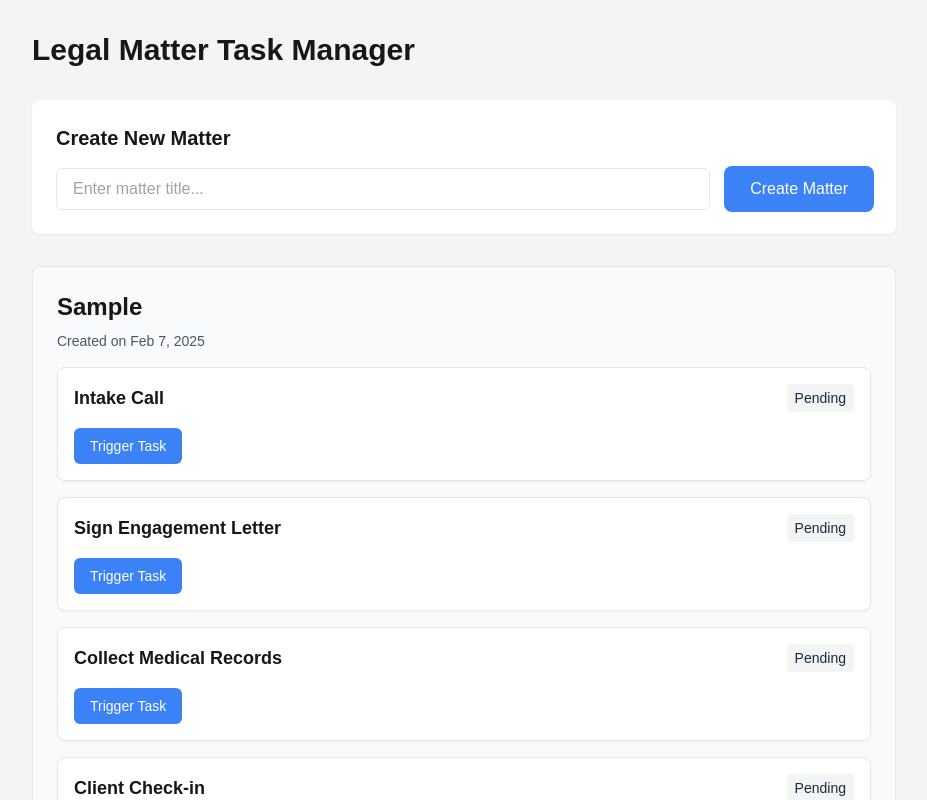
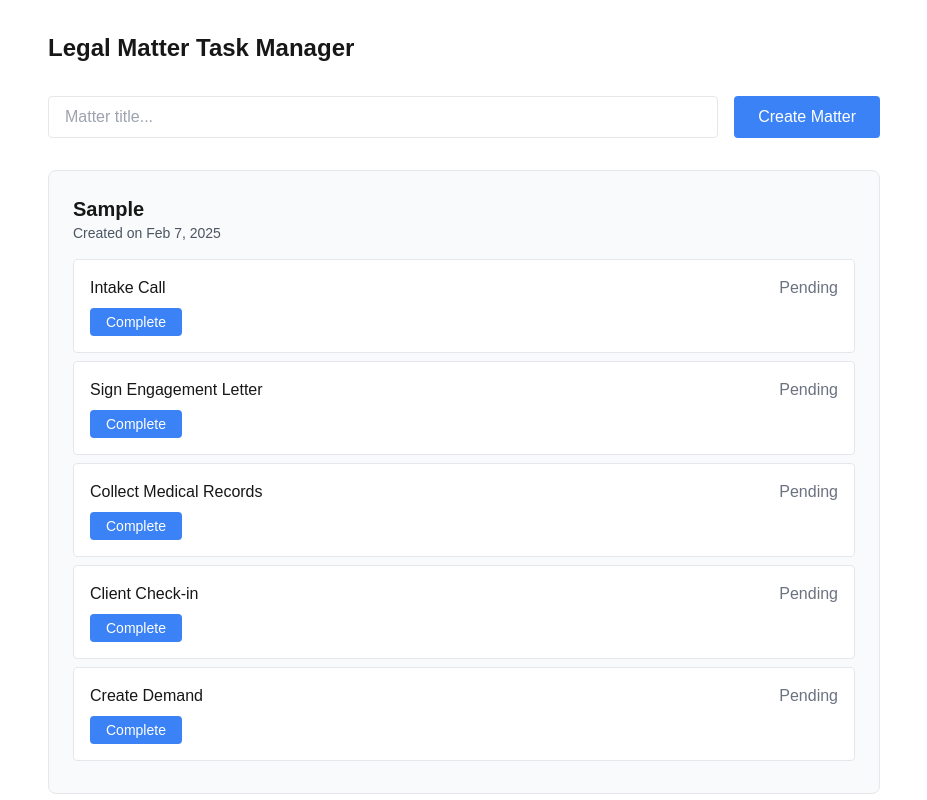
Before and after one commit to achrysaetos/taskset-manager-demo, a Next.js app: page / in a window 1280 px wide. Both pictures are taken after typing "Sample" into the empty fields and a click on the button "Create Matter". Shown: the top 800 px of the page, without its empty margins (176-1103 px from the left). Built offline with nearby package versions, Linux system fonts and the light colour scheme.

Commit message:
remove zustand and organize

```diff
--- a/app/components/Matter.tsx
+++ /dev/null
@@ -1,26 +0,0 @@
-import { Matter as MatterType } from '../types';
-import { Task } from './Task';
-import { format } from 'date-fns';
-
-interface MatterProps {
-  matter: MatterType;
-}
-
-export function Matter({ matter }: MatterProps) {
-  return (
-    <div className="border rounded-lg p-6 mb-6 bg-gray-50">
-      <div className="mb-4">
-        <h2 className="text-2xl font-bold mb-2">{matter.title}</h2>
-        <p className="text-sm text-gray-600">
-          Created on {format(matter.createdAt, 'MMM d, yyyy')}
-        </p>
-      </div>
-
-      <div className="space-y-4">
-        {matter.tasks.map(task => (
-          <Task key={task.id} task={task} />
-        ))}
-      </div>
-    </div>
-  );
-}
--- a/app/components/Task.tsx
+++ b/app/components/Task.tsx
@@ -1,54 +1,59 @@
-import { Task as TaskType } from '../types';
-import { useStore } from '../store';
 import { useState } from 'react';
+import { addWeeks, isAfter } from 'date-fns';
+import { Task as TaskType, Matter, TaskType as TaskName } from '../types';
 
 interface TaskProps {
+  type: TaskName;
   task: TaskType;
+  matter: Matter;
+  onComplete: () => void;
 }
 
-export function Task({ task }: TaskProps) {
-  const [message, setMessage] = useState<string | null>(null);
-  const triggerTask = useStore(state => state.triggerTask);
+export function Task({ type, task, matter, onComplete }: TaskProps) {
+  const [error, setError] = useState<string>();
 
-  const handleTrigger = () => {
-    const result = triggerTask(task.matterId, task.id);
-    setMessage(result.message);
-    if (result.success) {
-      setTimeout(() => setMessage(null), 3000);
+  const handleClick = () => {
+    // Check required tasks
+    for (const req of task.requires) {
+      if (!matter.tasks[req].completed) {
+        setError(`${req} must be completed first`);
+        return;
+      }
     }
+
+    // Check time requirement
+    if (task.waitWeeks) {
+      const afterTask = matter.tasks[task.waitWeeks.after];
+      const requiredDate = addWeeks(afterTask.completedAt || afterTask.createdAt, task.waitWeeks.weeks);
+      if (!isAfter(new Date(), requiredDate)) {
+        setError(`${task.waitWeeks.weeks} weeks must pass after ${task.waitWeeks.after}`);
+        return;
+      }
+    }
+
+    onComplete();
+    setError(undefined);
   };
 
   return (
-    <div className="border rounded-lg p-4 mb-4 bg-white shadow-sm">
-      <div className="flex items-center justify-between mb-2">
-        <h3 className="text-lg font-semibold">{task.type}</h3>
-        <span className={`px-2 py-1 rounded text-sm ${
-          task.completed
-            ? 'bg-green-100 text-green-800'
-            : 'bg-gray-100 text-gray-800'
-        }`}>
-          {task.completed ? 'Completed' : 'Pending'}
+    <div className="border p-4 mb-2 rounded bg-white">
+      <div className="flex justify-between mb-2">
+        <span className="font-medium">{type}</span>
+        <span className={task.completed ? "text-green-600" : "text-gray-500"}>
+          {task.completed ? "Completed" : "Pending"}
         </span>
       </div>
-
-      {message && (
-        <div className={`text-sm mb-2 ${
-          task.completed ? 'text-green-600' : 'text-red-600'
-        }`}>
-          {message}
-        </div>
-      )}
-
+      {error && <div className="text-red-500 text-sm mb-2">{error}</div>}
       <button
-        onClick={handleTrigger}
+        onClick={handleClick}
         disabled={task.completed}
-        className={`mt-2 px-4 py-2 rounded-md text-sm ${
+        className={`px-4 py-1 rounded text-sm ${
           task.completed
-            ? 'bg-gray-100 text-gray-400 cursor-not-allowed'
-            : 'bg-blue-500 text-white hover:bg-blue-600'
+            ? "bg-gray-100 text-gray-400"
+            : "bg-blue-500 text-white"
         }`}
       >
-        {task.completed ? 'Task Complete' : 'Trigger Task'}
+        Complete
       </button>
     </div>
   );
--- a/app/page.tsx
+++ b/app/page.tsx
@@ -1,57 +1,81 @@
 'use client';
 
 import { useState } from 'react';
-import { useStore } from './store';
-import { Matter } from './components/Matter';
+import { format } from 'date-fns';
+import { Matter, Task, TaskType, TASKS } from './types';
+import { Task as TaskComponent } from './components/Task';
 
 export default function Home() {
-  const [newMatterTitle, setNewMatterTitle] = useState('');
-  const { matters, createMatter } = useStore();
+  const [matters, setMatters] = useState<Matter[]>([]);
+  const [title, setTitle] = useState('');
 
-  const handleCreateMatter = (e: React.FormEvent) => {
+  const createMatter = (e: React.FormEvent) => {
     e.preventDefault();
-    if (!newMatterTitle.trim()) return;
+    if (!title.trim()) return;
 
-    createMatter(newMatterTitle.trim());
-    setNewMatterTitle('');
+    const now = new Date();
+    setMatters(prev => [...prev, {
+      id: Date.now(),
+      title: title.trim(),
+      createdAt: now,
+      tasks: Object.entries(TASKS).reduce((acc, [type, config]) => ({
+        ...acc,
+        [type]: {
+          ...config,
+          completed: false,
+          createdAt: now,
+        }
+      }), {} as Record<TaskType, Task>)
+    }]);
+    setTitle('');
   };
 
   return (
-    <div className="min-h-screen bg-gray-100">
-      <div className="max-w-4xl mx-auto py-8 px-4">
-        <h1 className="text-3xl font-bold mb-8">Legal Matter Task Manager</h1>
+    <div className="max-w-4xl mx-auto p-8">
+      <h1 className="text-2xl font-bold mb-8">Legal Matter Task Manager</h1>
 
-        <div className="bg-white rounded-lg p-6 mb-8 shadow-sm">
-          <h2 className="text-xl font-semibold mb-4">Create New Matter</h2>
-          <form onSubmit={handleCreateMatter} className="flex gap-4">
+      <form onSubmit={createMatter} className="mb-8 flex gap-4">
         <input
-              type="text"
-              value={newMatterTitle}
-              onChange={(e) => setNewMatterTitle(e.target.value)}
-              placeholder="Enter matter title..."
-              className="flex-1 px-4 py-2 border rounded-md focus:outline-none focus:ring-2 focus:ring-blue-500"
+          value={title}
+          onChange={e => setTitle(e.target.value)}
+          placeholder="Matter title..."
+          className="flex-1 px-4 py-2 border rounded"
         />
-            <button
-              type="submit"
-              className="px-6 py-2 bg-blue-500 text-white rounded-md hover:bg-blue-600 focus:outline-none focus:ring-2 focus:ring-blue-500"
-            >
+        <button className="px-6 py-2 bg-blue-500 text-white rounded">
           Create Matter
         </button>
       </form>
+
+      {matters.map(matter => (
+        <div key={matter.id} className="mb-8 border rounded-lg p-6 bg-gray-50">
+          <div className="mb-4">
+            <h2 className="text-xl font-bold">{matter.title}</h2>
+            <p className="text-sm text-gray-600">
+              Created on {format(matter.createdAt, 'MMM d, yyyy')}
+            </p>
           </div>
 
-        <div className="space-y-6">
-          {matters.length === 0 ? (
-            <p className="text-center text-gray-500 py-8">
-              No matters yet. Create one to get started!
-            </p>
-          ) : (
-            matters.map(matter => (
-              <Matter key={matter.id} matter={matter} />
-            ))
-          )}
+          {(Object.entries(matter.tasks) as [TaskType, Task][]).map(([type, task]) => (
+            <TaskComponent
+              key={type}
+              type={type}
+              task={task}
+              matter={matter}
+              onComplete={() => {
+                setMatters(prev => prev.map(m =>
+                  m.id === matter.id ? {
+                    ...m,
+                    tasks: {
+                      ...m.tasks,
+                      [type]: { ...task, completed: true, completedAt: new Date() }
+                    }
+                  } : m
+                ));
+              }}
+            />
+          ))}
         </div>
-      </div>
+      ))}
     </div>
   );
 }
--- a/app/store.ts
+++ /dev/null
@@ -1,81 +0,0 @@
-import { create } from 'zustand';
-import { v4 as uuidv4 } from 'uuid';
-import { addWeeks, isAfter } from 'date-fns';
-import { Matter, TaskType, TASK_FLOW } from './types';
-
-interface Store {
-  matters: Matter[];
-  createMatter: (title: string) => Matter;
-  triggerTask: (matterId: string, taskId: string) => { success: boolean; message: string };
-}
-
-export const useStore = create<Store>((set, get) => ({
-  matters: [],
-
-  createMatter: (title: string) => {
-    const matter: Matter = {
-      id: uuidv4(),
-      title,
-      createdAt: new Date(),
-      tasks: Object.entries(TASK_FLOW).map(([type, config]) => ({
-        id: uuidv4(),
-        type: type as TaskType,
-        matterId: '',
-        completed: false,
-        createdAt: new Date(),
-        requiredTasks: config.requiredTasks,
-        timeRequirement: config.timeRequirement,
-      })),
-    };
-
-    // Set matter ID for all tasks
-    matter.tasks = matter.tasks.map(task => ({ ...task, matterId: matter.id }));
-
-    set(state => ({ matters: [...state.matters, matter] }));
-    return matter;
-  },
-
-  triggerTask: (matterId: string, taskId: string) => {
-    const matter = get().matters.find(m => m.id === matterId);
-    if (!matter) return { success: false, message: 'Matter not found' };
-
-    const task = matter.tasks.find(t => t.id === taskId);
-    if (!task) return { success: false, message: 'Task not found' };
-
-    // Check required tasks
-    for (const requiredType of task.requiredTasks) {
-      const requiredTask = matter.tasks.find(t => t.type === requiredType);
-      if (!requiredTask?.completed) {
-        return { success: false, message: `${requiredType} must be completed first` };
-      }
-    }
-
-    // Check time requirement
-    if (task.timeRequirement) {
-      const afterTask = matter.tasks.find(t => t.type === task.timeRequirement!.afterTask);
-      if (afterTask) {
-        const requiredDate = addWeeks(afterTask.completedAt || afterTask.createdAt, task.timeRequirement.weeks);
-        if (!isAfter(new Date(), requiredDate)) {
-          return {
-            success: false,
-            message: `${task.timeRequirement.weeks} weeks must pass after ${task.timeRequirement.afterTask}`
-          };
-        }
-      }
-    }
-
-    // All checks passed, complete the task
-    set(state => ({
-      matters: state.matters.map(m => m.id === matterId ? {
-        ...m,
-        tasks: m.tasks.map(t => t.id === taskId ? {
-          ...t,
-          completed: true,
-          completedAt: new Date(),
-        } : t),
-      } : m),
-    }));
-
-    return { success: true, message: `Task ${task.type} complete.` };
-  },
-}));
--- a/app/types.ts
+++ b/app/types.ts
@@ -1,53 +1,30 @@
-export type TaskType =
-  | 'Intake Call'
-  | 'Sign Engagement Letter'
-  | 'Collect Medical Records'
-  | 'Client Check-in'
-  | 'Create Demand';
+export type TaskType = 'Intake Call' | 'Sign Engagement Letter' | 'Collect Medical Records' | 'Client Check-in' | 'Create Demand';
 
-export interface Task {
-  id: string;
+export type Task = {
   type: TaskType;
-  matterId: string;
   completed: boolean;
   completedAt?: Date;
   createdAt: Date;
-  requiredTasks: TaskType[];
-  timeRequirement?: {
-    afterTask: TaskType;
-    weeks: number;
-  };
-}
+  requires: TaskType[];
+  waitWeeks?: { after: TaskType; weeks: number };
+};
 
-export interface Matter {
-  id: string;
+export type Matter = {
+  id: number;
   title: string;
   createdAt: Date;
-  tasks: Task[];
-}
+  tasks: Record<TaskType, Task>;
+};
 
-// Predefined task flow
-export const TASK_FLOW: Record<TaskType, {
-  requiredTasks: TaskType[],
-  timeRequirement?: { afterTask: TaskType, weeks: number }
-}> = {
-  'Intake Call': {
-    requiredTasks: [],
+// Task definitions
+export const TASKS: Record<TaskType, Omit<Task, 'completed' | 'completedAt' | 'createdAt'>> = {
+  'Intake Call': { type: 'Intake Call', requires: [] },
+  'Sign Engagement Letter': { type: 'Sign Engagement Letter', requires: ['Intake Call'] },
+  'Collect Medical Records': { type: 'Collect Medical Records', requires: ['Sign Engagement Letter'] },
+  'Client Check-in': {
+    type: 'Client Check-in',
+    requires: ['Sign Engagement Letter'],
+    waitWeeks: { after: 'Intake Call', weeks: 2 }
   },
-  'Sign Engagement Letter': {
-    requiredTasks: ['Intake Call'],
-  },
-  'Collect Medical Records': {
-    requiredTasks: ['Sign Engagement Letter'],
-  },
-  'Client Check-in': {
-    requiredTasks: ['Sign Engagement Letter'],
-    timeRequirement: {
-      afterTask: 'Intake Call',
-      weeks: 2,
-    },
-  },
-  'Create Demand': {
-    requiredTasks: ['Collect Medical Records'],
-  },
+  'Create Demand': { type: 'Create Demand', requires: ['Collect Medical Records'] }
 };
```
Lines whose indentation alone changed are shown as unchanged.
